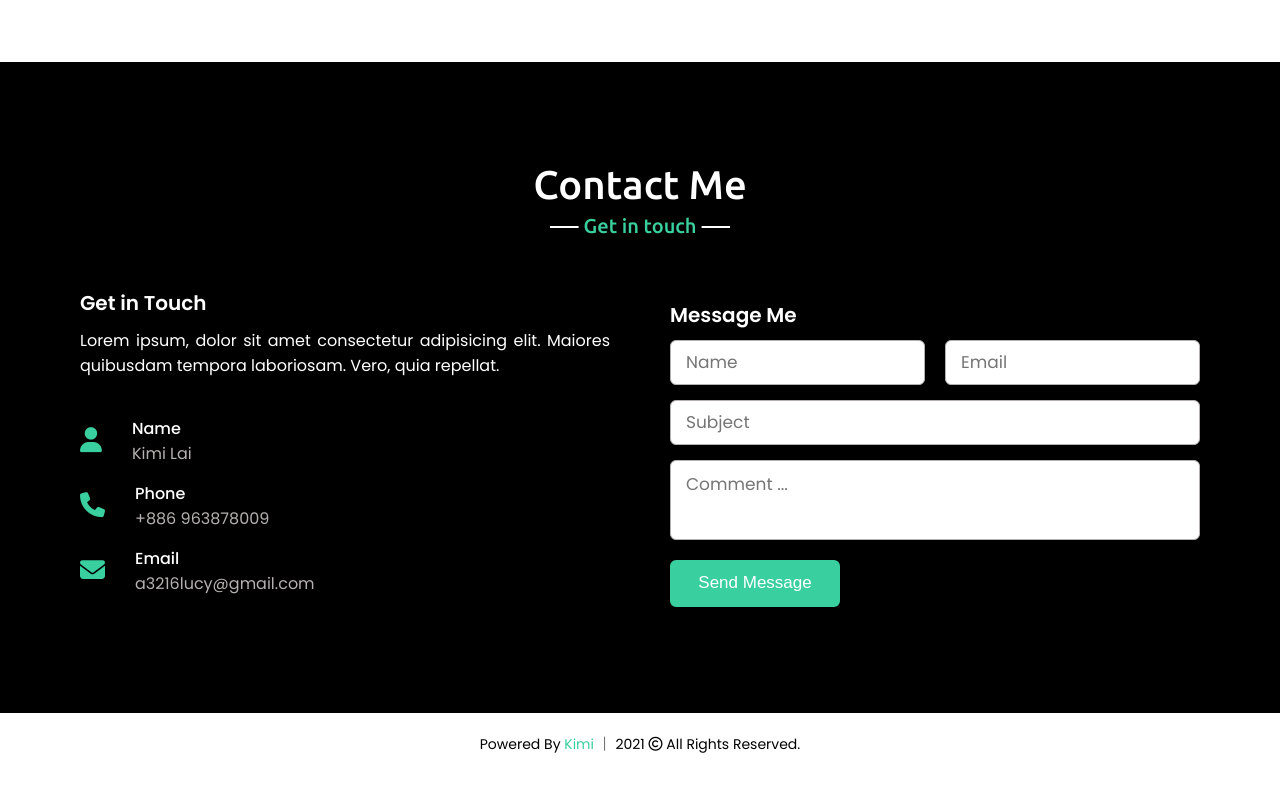
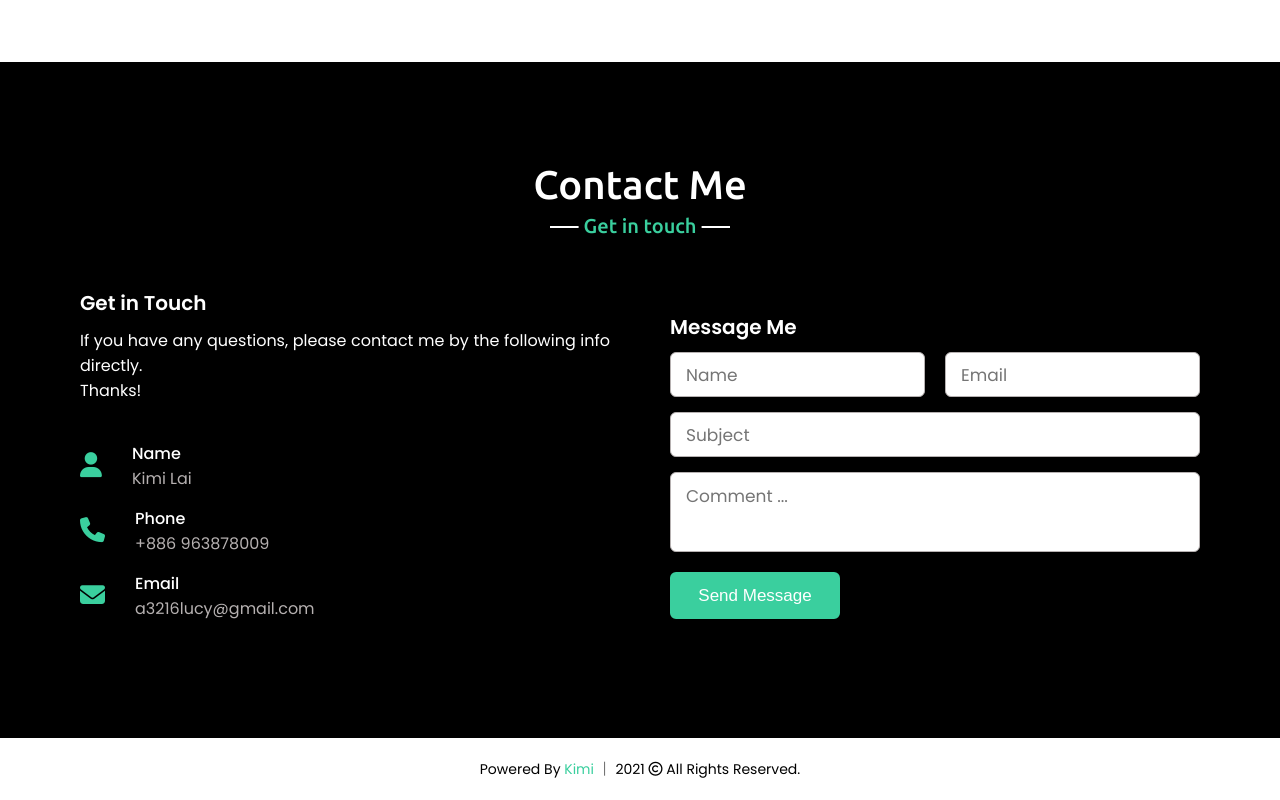
Before and after one commit to a3216lucy/portfolio, a plain HTML site: page index.html in a window 1280 px wide. Shown: the part 2741-3541 px from the top of the page. Before the commit the page ends 3516 px from the top, so only its background shows below. Drawn offline with nearby package versions, Linux system fonts and the light colour scheme; files whose address does not match are found by name.

Commit message:
Modified: contact info

```diff
--- a/index.html
+++ b/index.html
@@ -178,8 +178,7 @@
           <div class="column left">
             <div class="text">Get in Touch</div>
             <p>
-              Lorem ipsum, dolor sit amet consectetur adipisicing elit. Maiores
-              quibusdam tempora laboriosam. Vero, quia repellat.
+              If you have any questions, please contact me by the following info directly. <br> Thanks!
             </p>
             <div class="icons">
               <div class="row">
```
